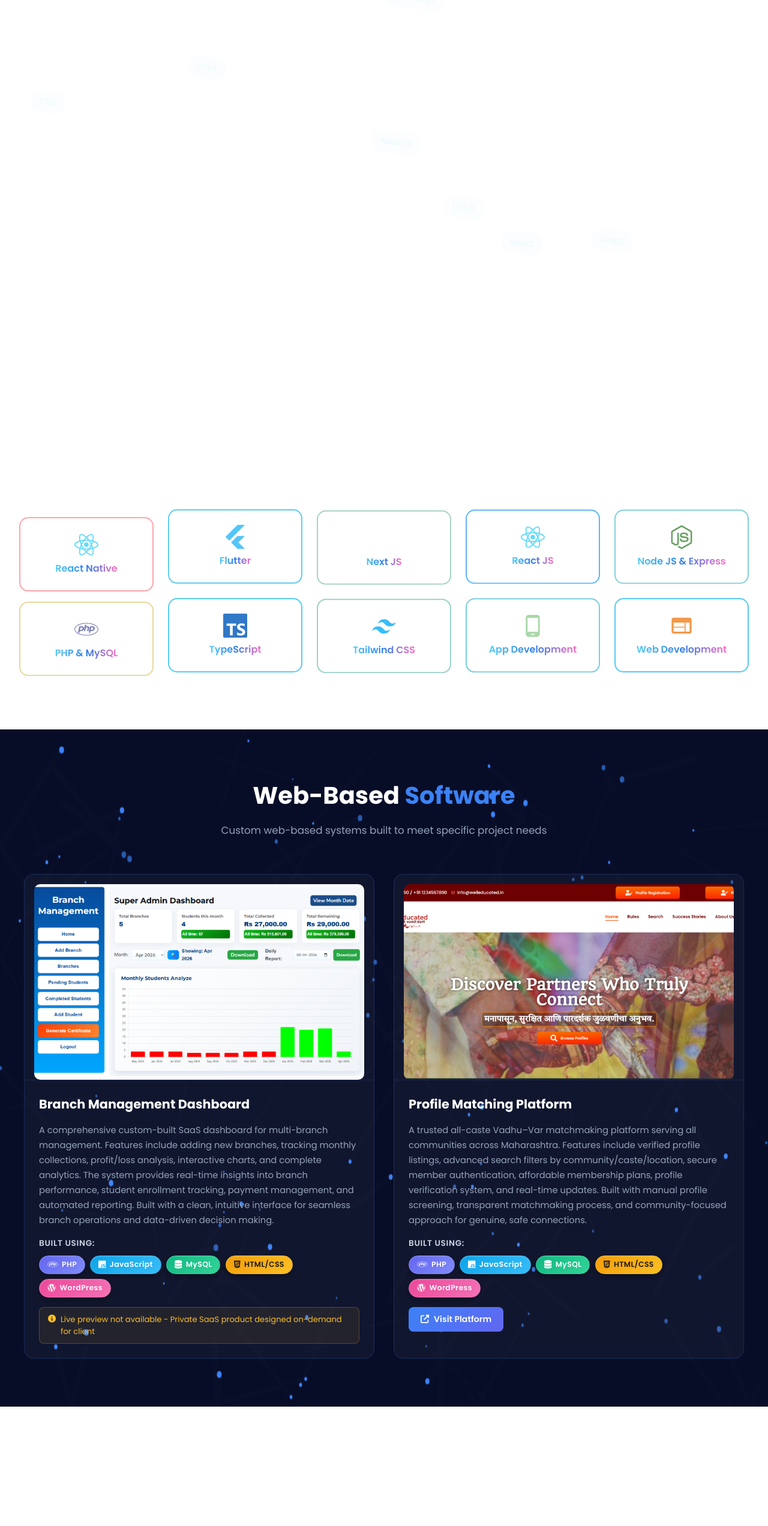
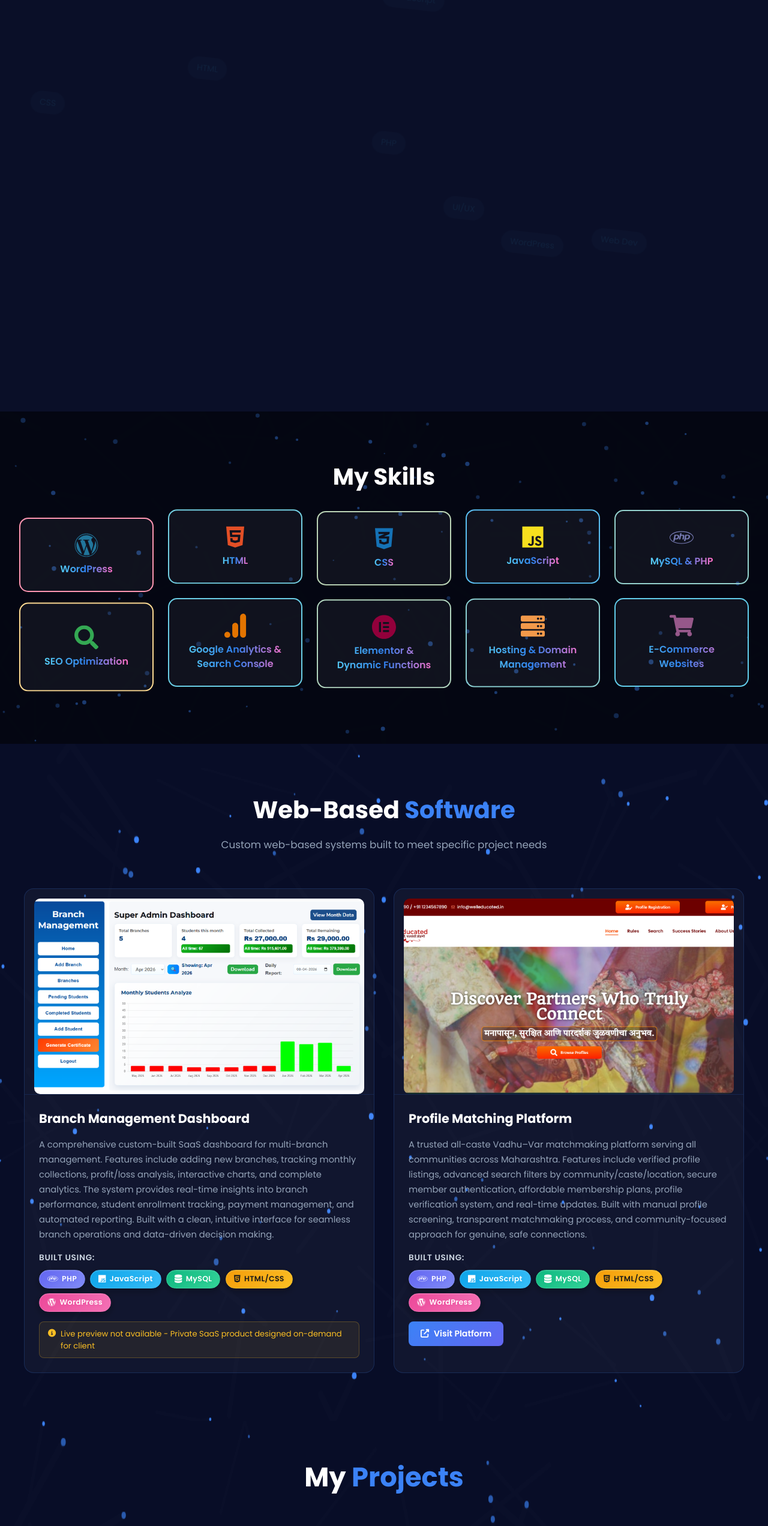
Before and after one commit to codersachin18/My-Portfolio, a React (Vite) app: page / in a window 1280 px wide. Shown: the part 201-2745 px from the top of the page at 60% size. Built offline with nearby package versions, Linux system fonts and the light colour scheme.

Commit message:
Update portfolio - new sections, skills, canvas bg, project cards

```diff
--- a/src/App.jsx
+++ b/src/App.jsx
@@ -11,7 +11,7 @@ import SmokeyCursor from "./components/lightswind/smokey-cursor";
 import "./components/style.css";
 function App() {
   return (
-    <div>
+    <div style={{ background: "#0a0f28", minHeight: "100vh" }}>
       <Navbar />
       <Hero />
       <Skills />
--- a/src/components/Contact.jsx
+++ b/src/components/Contact.jsx
@@ -1,8 +1,49 @@
-import React, { useState } from "react";
+import React, { useState, useEffect, useRef } from "react";
 import { FaGithub, FaLinkedin, FaWhatsapp, FaInstagram } from "react-icons/fa";
 
 const Contact = () => {
+  const canvasRef = useRef(null);
   const [formData, setFormData] = useState({ name: "", email: "", message: "" });
+
+  useEffect(() => {
+    const canvas = canvasRef.current;
+    const ctx = canvas.getContext("2d");
+    let w, h, particles;
+
+    const resize = () => {
+      w = canvas.width = canvas.offsetWidth;
+      h = canvas.height = canvas.offsetHeight;
+    };
+    window.addEventListener("resize", resize);
+    resize();
+
+    particles = Array.from({ length: 50 }, () => ({
+      x: Math.random() * w,
+      y: Math.random() * h,
+      r: Math.random() * 3 + 1,
+      dx: (Math.random() - 0.5) * 0.8,
+      dy: (Math.random() - 0.5) * 0.8,
+    }));
+
+    const animate = () => {
+      ctx.fillStyle = "rgba(10, 15, 40, 0.35)";
+      ctx.fillRect(0, 0, w, h);
+      ctx.fillStyle = "#3b82f6";
+      particles.forEach((p) => {
+        ctx.beginPath();
+        ctx.arc(p.x, p.y, p.r, 0, Math.PI * 2);
+        ctx.fill();
+        p.x += p.dx;
+        p.y += p.dy;
+        if (p.x < 0 || p.x > w) p.dx *= -1;
+        if (p.y < 0 || p.y > h) p.dy *= -1;
+      });
+      requestAnimationFrame(animate);
+    };
+    animate();
+
+    return () => window.removeEventListener("resize", resize);
+  }, []);
 
   const handleInputChange = (e) => {
     const { name, value } = e.target;
@@ -21,7 +62,9 @@ const Contact = () => {
   return (
     <>
       <section id="contact" className="contact-section">
-        <div className="contact-container">
+        <canvas ref={canvasRef} style={{ position: "absolute", inset: 0, width: "100%", height: "100%", zIndex: 0 }} />
+        <div style={{ position: "absolute", inset: 0, background: "rgba(0,0,0,0.55)", zIndex: 1 }} />
+        <div className="contact-container" style={{ position: "relative", zIndex: 2 }}>
           <div className="contact-left">
             <h2>Get in Touch</h2>
             <p>Feel free to reach out to me. I'd love to discuss your project!</p>
--- a/src/components/Hero.jsx
+++ b/src/components/Hero.jsx
@@ -1,13 +1,9 @@
 import React, { useEffect } from "react";
 import profileImg from "../assets/IMG_20250928_163404.png";
-import { FaShoppingCart, FaHtml5, FaJs, FaPhp, FaSearch, FaServer, FaReact, FaNodeJs } from "react-icons/fa";
-import { SiReact, SiNextdotjs } from "react-icons/si";
-
-
+import { FaWordpress, FaHtml5, FaJs, FaPhp, FaSearch, FaServer } from "react-icons/fa";
 
 const Hero = () => {
   useEffect(() => {
-    // Floating tags random positions
     const tags = document.querySelectorAll(".floating-tags span");
     tags.forEach(tag => {
       const x = Math.random() * window.innerWidth * 0.8;
@@ -19,7 +15,6 @@ const Hero = () => {
 
   return (
     <section className="hero">
-
       <div className="hero-content-wrapper">
         <div className="hero-right">
           <img src={profileImg} alt="Profile" />
@@ -30,48 +25,37 @@ const Hero = () => {
             Hello, I'm <span className="name">Sachin Jagtap</span>
           </h1>
           <p className="hero-desc">
-            App & Web Developer focused on building modern applications and custom software solutions.
+            I create stunning websites and interactive web experiences that captivate users and elevate brands.
           </p>
-
-
 
           <section className="hero-cards">
             <div className="cards-wrapper">
               <div className="card">
-      <SiReact size={30} />
-      <span className="card-text">React Native</span>
+                <FaWordpress size={30} />
+                <span className="card-text">WordPress</span>
               </div>
-
               <div className="card">
-      <SiNextdotjs size={30} />
-      <span className="card-text">Next JS & React JS</span>
+                <FaHtml5 size={30} />
+                <span className="card-text">HTML, CSS, JavaScript</span>
               </div>
-
               <div className="card">
                 <FaPhp size={30} />
                 <span className="card-text">PHP & MySQL</span>
               </div>
-
               <div className="card">
-      <FaNodeJs size={30} />
-      <span className="card-text">Node.js + Express</span>
+                <FaSearch size={30} />
+                <span className="card-text">SEO & Google Analytics</span>
               </div>
-
-    <div className="card"  >
+              <div className="card">
                 <FaServer size={30} />
                 <span className="card-text">Domain & Hosting Manage</span>
-    </div>
-    <div className="card cardmove "  >
-      <FaShoppingCart size={30} />
-      <span className="card-text">E-Commerce Websites</span>
               </div>
             </div>
           </section>
 
-
           <div className="hero-buttons">
-         <a href="#contact">    <button   className="btn primary">Hire Now</button></a>
-           <a href="/sachin.j.pdf" target="_blank" rel="noopener noreferrer">  <button className="btn secondary">Get Resume</button></a>
+            <a href="#contact"><button className="btn primary">Hire Now</button></a>
+            <a href="/sachin jagtap.wp.pdf" target="_blank" rel="noopener noreferrer"><button className="btn secondary">Get Resume</button></a>
           </div>
         </div>
       </div>
@@ -80,11 +64,11 @@ const Hero = () => {
         <span>HTML</span>
         <span>CSS</span>
         <span>JavaScript</span>
-        <span>React</span>
-        <span>Node.js</span>
-        <span>Portfolio</span>
+        <span>WordPress</span>
+        <span>PHP</span>
+        <span>SEO</span>
         <span>UI/UX</span>
-        <span>Web3</span>
+        <span>Web Dev</span>
       </div>
     </section>
   );
--- a/src/components/ProjectShowcase.jsx
+++ b/src/components/ProjectShowcase.jsx
@@ -1,94 +1,108 @@
-import React from "react";
+import React, { useEffect, useRef } from "react";
+import { motion } from "framer-motion";
 import "./ProjectShowcase.css";
-import ChromaGrid from "./ChromaGrid";
-import SplitText from "./SplitText";
-import BlurText from "./BlurText";
-
+import project1 from "../assets/1.png";
+import project3 from "../assets/3.png";
 import wellEdu from "../assets/well-edu.png";
 import travel from "../assets/travel.png";
 import sanjivani from "../assets/sanjivani.png";
 import saras from "../assets/saras.png";
-import project1 from "../assets/1.png";
-import project3 from "../assets/3.png";
 
 const ProjectShowcase = () => {
+  const canvasRef = useRef(null);
+
+  useEffect(() => {
+    const canvas = canvasRef.current;
+    const ctx = canvas.getContext("2d");
+    let w, h, particles;
+    const particleCount = 50;
+
+    const resize = () => {
+      w = canvas.width = window.innerWidth;
+      h = canvas.height = window.innerHeight;
+    };
+    window.addEventListener("resize", resize);
+    resize();
+
+    const createParticles = () => {
+      particles = [];
+      for (let i = 0; i < particleCount; i++) {
+        particles.push({
+          x: Math.random() * w,
+          y: Math.random() * h,
+          r: Math.random() * 3 + 1,
+          dx: (Math.random() - 0.5) * 0.8,
+          dy: (Math.random() - 0.5) * 0.8,
+        });
+      }
+    };
+    createParticles();
+
+    const animate = () => {
+      ctx.fillStyle = "rgba(10, 15, 40, 0.35)";
+      ctx.fillRect(0, 0, w, h);
+      ctx.fillStyle = "#3b82f6";
+      particles.forEach((p) => {
+        ctx.beginPath();
+        ctx.arc(p.x, p.y, p.r, 0, Math.PI * 2);
+        ctx.fill();
+        p.x += p.dx;
+        p.y += p.dy;
+        if (p.x < 0 || p.x > w) p.dx *= -1;
+        if (p.y < 0 || p.y > h) p.dy *= -1;
+      });
+      requestAnimationFrame(animate);
+    };
+    animate();
+  }, []);
+
   const projects = [
-    {
-      image: sanjivani,
-      title: "Sanjivani Carecrafts",
-      subtitle: "Hospital furniture & medical equipment platform with product listing & enquiry features.",
-      borderColor: "#3B82F6",
-      gradient: "linear-gradient(145deg, #3B82F6, #000)",
-      url: "https://sanjivanicarecrafts.com/",
-    },
-    {
-      image: wellEdu,
-      title: "Well Educated Matrimony",
-      subtitle: "Trusted Vadhu–Var matchmaking platform for all communities across Maharashtra.",
-      borderColor: "#10B981",
-      gradient: "linear-gradient(145deg, #10B981, #000)",
-      url: "https://welleducated.in/",
-    },
-    {
-      image: project1,
-      title: "Nuri Pure",
-      subtitle: "Multi-vertical clean energy brand — Solar Panels, EV Charging & Electric Scooters.",
-      borderColor: "#F59E0B",
-      gradient: "linear-gradient(145deg, #F59E0B, #000)",
-      url: "https://nuripure.in/",
-    },
-    {
-      image: travel,
-      title: "Travel Trip Pune",
-      subtitle: "Trusted travel partner offering international & domestic tour packages.",
-      borderColor: "#EC4899",
-      gradient: "linear-gradient(145deg, #EC4899, #000)",
-      url: "https://mytraveltrippune.com/",
-    },
-    {
-      image: project3,
-      title: "Mixo Smart",
-      subtitle: "High-performance industrial equipment for chemical & pharmaceutical manufacturing.",
-      borderColor: "#8B5CF6",
-      gradient: "linear-gradient(145deg, #8B5CF6, #000)",
-      url: "https://mixosmart.com/",
-    },
-    {
-      image: saras,
-      title: "Saraswati Infra",
-      subtitle: "Future-ready infrastructure — excavation, civil construction, canal & dam projects.",
-      borderColor: "#06B6D4",
-      gradient: "linear-gradient(145deg, #06B6D4, #000)",
-      url: "https://sarswatiinfra.com/",
-    },
+    { img: sanjivani, title: "Sanjivani Carecrafts", desc: "Built with product listing & enquiry features. Sanjivani Carecrafts Pvt. Ltd. delivers high-quality hospital furniture and medical equipment, empowering healthcare providers with durable, reliable, and thoughtfully engineered solutions.", link: "https://sanjivanicarecrafts.com/" },
+    { img: wellEdu, title: "Well Educated Matrimony", desc: "Trusted Vadhu–Var matchmaking platform for all communities across Maharashtra. Built to help families find genuine, compatible matches with a secure and professional experience.", link: "https://welleducated.in/" },
+    { img: project1, title: "Nuri Pure", desc: "Multi-vertical clean energy brand offering Solar Panels, EV Charging Stations, and Electric Scooters supporting India's transition to sustainable mobility.", link: "https://nuripure.in/" },
+    { img: travel, title: "Travel Trip Pune", desc: "Your trusted travel partner offering international & domestic tour packages with the best deals. Explore dream destinations across India and the world with expert-planned itineraries.", link: "https://mytraveltrippune.com/" },
+    { img: project3, title: "Mixo Smart", desc: "Specializes in designing and manufacturing high-performance industrial equipment for chemical, pharmaceutical, and specialty manufacturing units.", link: "https://mixosmart.com/" },
+    { img: saras, title: "Saraswati Infra", desc: "Turning complex engineering challenges into future-ready infrastructure. Experts in excavation, civil construction, canal & dam projects, real estate, and infrastructure development — built on reliability and precision.", link: "https://sarswatiinfra.com/" },
   ];
 
   return (
     <section id="projects" className="project-section">
+      <canvas ref={canvasRef} className="bg-canvas"></canvas>
+      <div className="overlay"></div>
       <div className="content">
-        <div className="section-header">
-          <SplitText
-            text="Built With Precision"
-            tag="h2"
-            className="section-title"
-            delay={60}
-            duration={1.2}
-            ease="power3.out"
-            splitType="chars"
-            from={{ opacity: 0, y: 40 }}
-            to={{ opacity: 1, y: 0 }}
-            textAlign="center"
-          />
-          <BlurText
-            text="Explore My Built Websites"
-            delay={80}
-            animateBy="words"
-            direction="top"
-            className="section-subtitle"
-          />
+        <motion.h2
+          className="section-title"
+          initial={{ opacity: 0, y: -30 }}
+          animate={{ opacity: 1, y: 0 }}
+          transition={{ duration: 0.8 }}
+        >
+          My <span>Projects</span>
+        </motion.h2>
+        <div className="project-grid">
+          {projects.map((p, i) => (
+            <motion.a
+              href={p.link}
+              className="project-card"
+              key={i}
+              target="_blank"
+              rel="noopener noreferrer"
+              initial={{ opacity: 0, y: 30 }}
+              animate={{ opacity: 1, y: 0 }}
+              transition={{ delay: i * 0.2 }}
+            >
+              <div className="project-img-wrapper">
+                <img src={p.img} alt={p.title} className="project-img" />
+              </div>
+              <div className="project-info">
+                <h3>{p.title}</h3>
+                <p>{p.desc}</p>
+                <a href={p.link} className="project-btn" target="_blank" rel="noopener noreferrer">
+                  View Project
+                </a>
+              </div>
+            </motion.a>
+          ))}
         </div>
-
-        <ChromaGrid items={projects} radius={300} columns={3} damping={0.45} fadeOut={0.6} />
       </div>
     </section>
   );
--- a/src/components/Skills.jsx
+++ b/src/components/Skills.jsx
@@ -1,24 +1,68 @@
-import React from "react";
-import { FaPhp, FaNodeJs } from "react-icons/fa";
-import { SiReact, SiNextdotjs, SiFlutter, SiTypescript, SiTailwindcss } from "react-icons/si";
-import { MdPhoneAndroid, MdWeb } from "react-icons/md";
+import React, { useEffect, useRef } from "react";
+import { FaHtml5, FaCss3Alt, FaJs, FaPhp, FaWordpress, FaSearch, FaServer, FaShoppingCart } from "react-icons/fa";
+import { SiMysql, SiGoogleanalytics, SiElementor } from "react-icons/si";
 
 const skillsData = [
-  { icon: <SiReact size={40} color="#61DAFB" />, title: "React Native" },
-  { icon: <SiFlutter size={40} color="#54C5F8" />, title: "Flutter" },
-  { icon: <SiNextdotjs size={40} color="#ffffff" />, title: "Next JS" },
-  { icon: <SiReact size={40} color="#61DAFB" />, title: "React JS" },
-  { icon: <FaNodeJs size={40} color="#68A063" />, title: "Node JS & Express" },
-  { icon: <FaPhp size={40} color="#777BB4" />, title: "PHP & MySQL" },
-  { icon: <SiTypescript size={40} color="#3178C6" />, title: "TypeScript" },
-  { icon: <SiTailwindcss size={40} color="#38BDF8" />, title: "Tailwind CSS" },
-  { icon: <MdPhoneAndroid size={40} color="#A8D8A8" />, title: "App Development" },
-  { icon: <MdWeb size={40} color="#F2994A" />, title: "Web Development" },
+  { icon: <FaWordpress size={40} color="#21759B" />, title: "WordPress" },
+  { icon: <FaHtml5 size={40} color="#E34F26" />, title: "HTML" },
+  { icon: <FaCss3Alt size={40} color="#1572B6" />, title: "CSS" },
+  { icon: <FaJs size={40} color="#F7DF1E" />, title: "JavaScript" },
+  { icon: <FaPhp size={40} color="#777BB4" />, title: "MySQL & PHP" },
+  { icon: <FaSearch size={40} color="#34A853" />, title: "SEO Optimization" },
+  { icon: <SiGoogleanalytics size={40} color="#E37400" />, title: "Google Analytics & Search Console" },
+  { icon: <SiElementor size={40} color="#92003B" />, title: "Elementor & Dynamic Functions" },
+  { icon: <FaServer size={40} color="#F2994A" />, title: "Hosting & Domain Management" },
+  { icon: <FaShoppingCart size={40} color="#96588A" />, title: "E-Commerce Websites" },
 ];
 
 const Skills = () => {
+  const canvasRef = useRef(null);
+
+  useEffect(() => {
+    const canvas = canvasRef.current;
+    const ctx = canvas.getContext("2d");
+    let w, h, particles;
+
+    const resize = () => {
+      w = canvas.width = canvas.offsetWidth;
+      h = canvas.height = canvas.offsetHeight;
+    };
+    window.addEventListener("resize", resize);
+    resize();
+
+    particles = Array.from({ length: 50 }, () => ({
+      x: Math.random() * w,
+      y: Math.random() * h,
+      r: Math.random() * 3 + 1,
+      dx: (Math.random() - 0.5) * 0.8,
+      dy: (Math.random() - 0.5) * 0.8,
+    }));
+
+    const animate = () => {
+      ctx.fillStyle = "rgba(10, 15, 40, 0.35)";
+      ctx.fillRect(0, 0, w, h);
+      ctx.fillStyle = "#3b82f6";
+      particles.forEach((p) => {
+        ctx.beginPath();
+        ctx.arc(p.x, p.y, p.r, 0, Math.PI * 2);
+        ctx.fill();
+        p.x += p.dx;
+        p.y += p.dy;
+        if (p.x < 0 || p.x > w) p.dx *= -1;
+        if (p.y < 0 || p.y > h) p.dy *= -1;
+      });
+      requestAnimationFrame(animate);
+    };
+    animate();
+
+    return () => window.removeEventListener("resize", resize);
+  }, []);
+
   return (
     <section id="skills" className="skills-section">
+      <canvas ref={canvasRef} style={{ position: "absolute", inset: 0, width: "100%", height: "100%", zIndex: 0 }} />
+      <div style={{ position: "absolute", inset: 0, background: "rgba(0,0,0,0.55)", zIndex: 1 }} />
+      <div style={{ position: "relative", zIndex: 2 }}>
         <div className="solutions-heading">
           <h2 className="typing-heading">My Skills</h2>
         </div>
@@ -30,6 +74,7 @@ const Skills = () => {
             </div>
           ))}
         </div>
+      </div>
     </section>
   );
 };
--- a/src/components/style.css
+++ b/src/components/style.css
@@ -483,15 +483,8 @@ nav a:hover {
 .skills-section {
   position: relative;
   padding: 5rem 2rem;
-  background: transparent;
+  background: #0a0f28;
   overflow: hidden;
-}
-
-.skills-section canvas {
-  position: absolute;
-  top: 0;
-  left: 0;
-  z-index: 0;
 }
 .cardmove{
   display: none;
@@ -887,7 +880,7 @@ nav a:hover {
 .contact-section {
   position: relative;
   padding: 80px 20px;
-  background: transparent; /* dark navy */
+  background: #0a0f28;
   color: #fff;
   overflow: hidden;
 }
```
Lines whose indentation alone changed are shown as unchanged.
